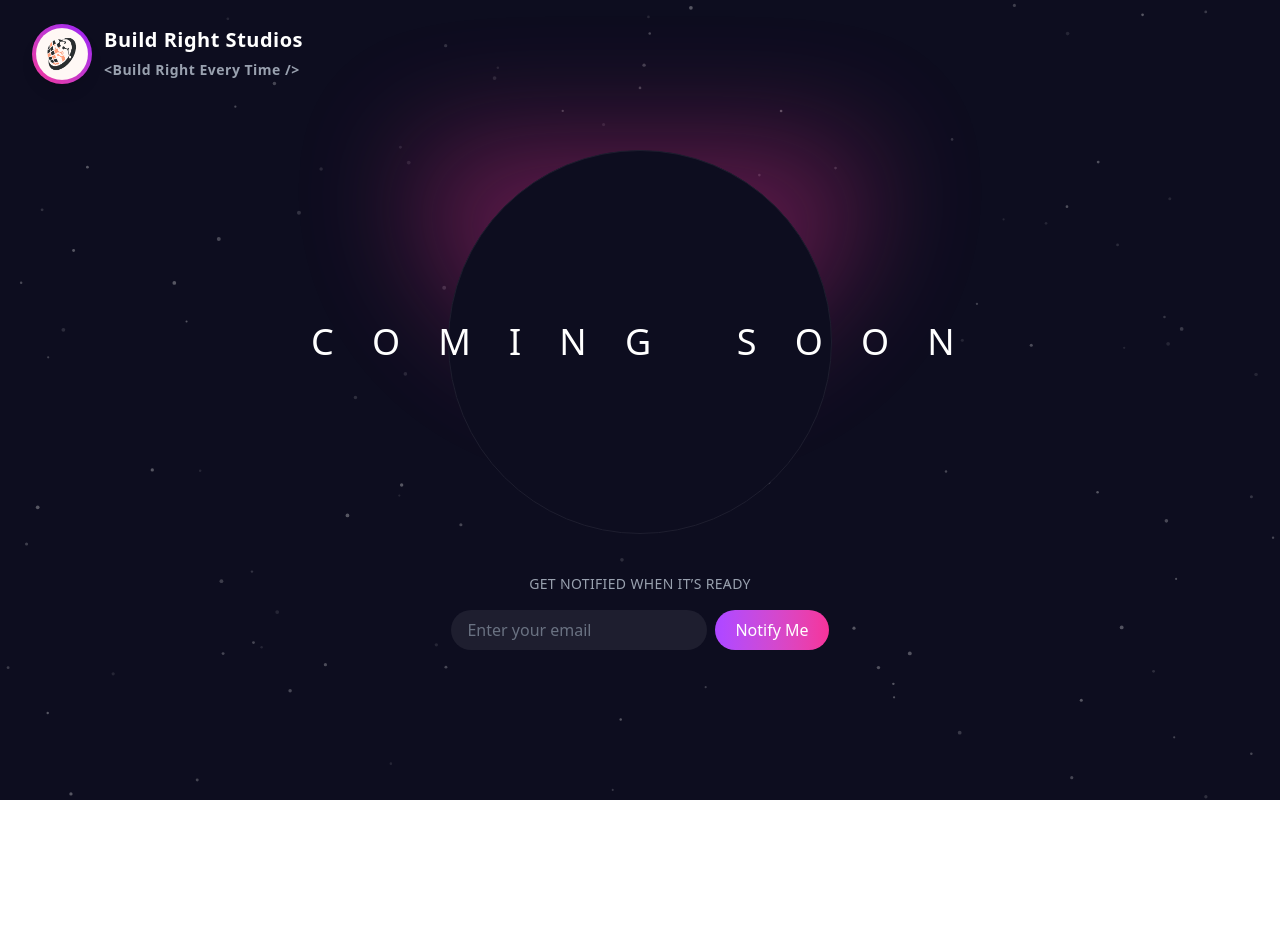
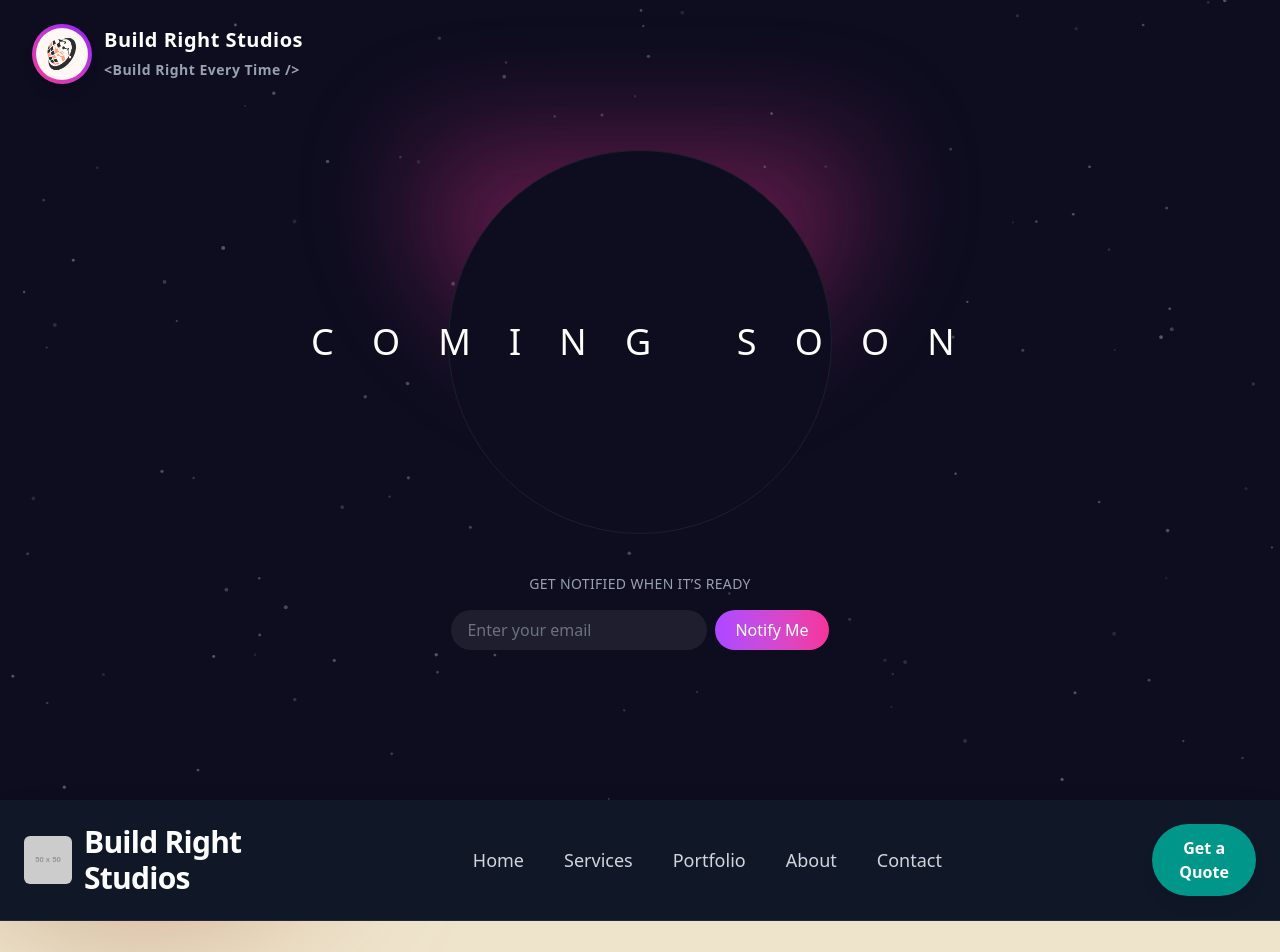
Before and after one commit to Build-Right-Studios/BRS, a React (Vite) app in the folder frontend/: page / in a window 1280 px wide. Shown: the top 952 px of the page. Before the commit the page ends 800 px from the top, so only its background shows below. Built offline with nearby package versions, Linux system fonts and the light colour scheme.

Commit message:
changes made

```diff
--- a/frontend/src/App.jsx
+++ b/frontend/src/App.jsx
@@ -8,9 +8,9 @@ function App() {
 
   return (
     <>
-      {/* <Nav /> */}
-      {/* <LandingPage /> */}
        <ComingSoon />
+         <Nav />
+       <LandingPage />
     </>
   )
 }
```
